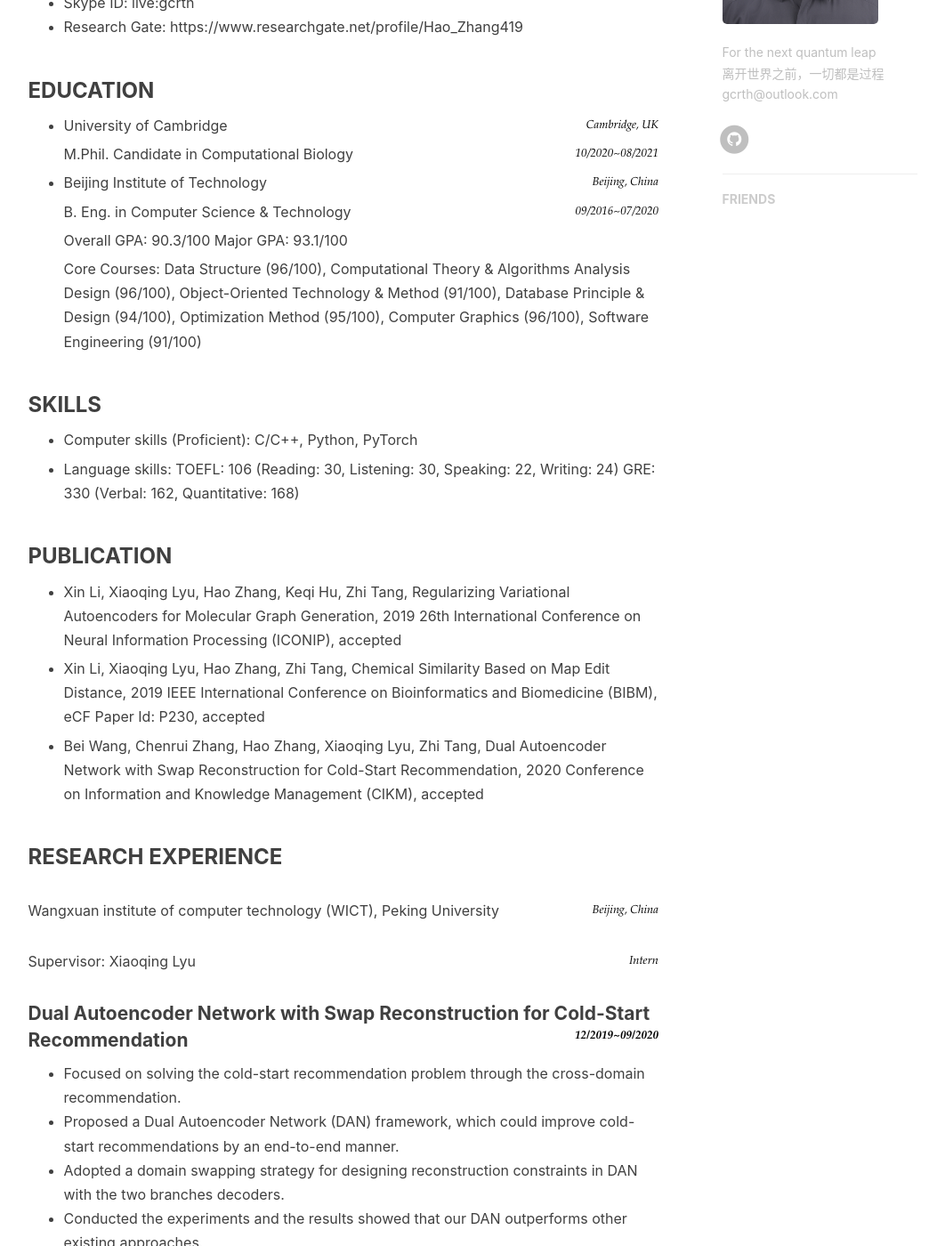
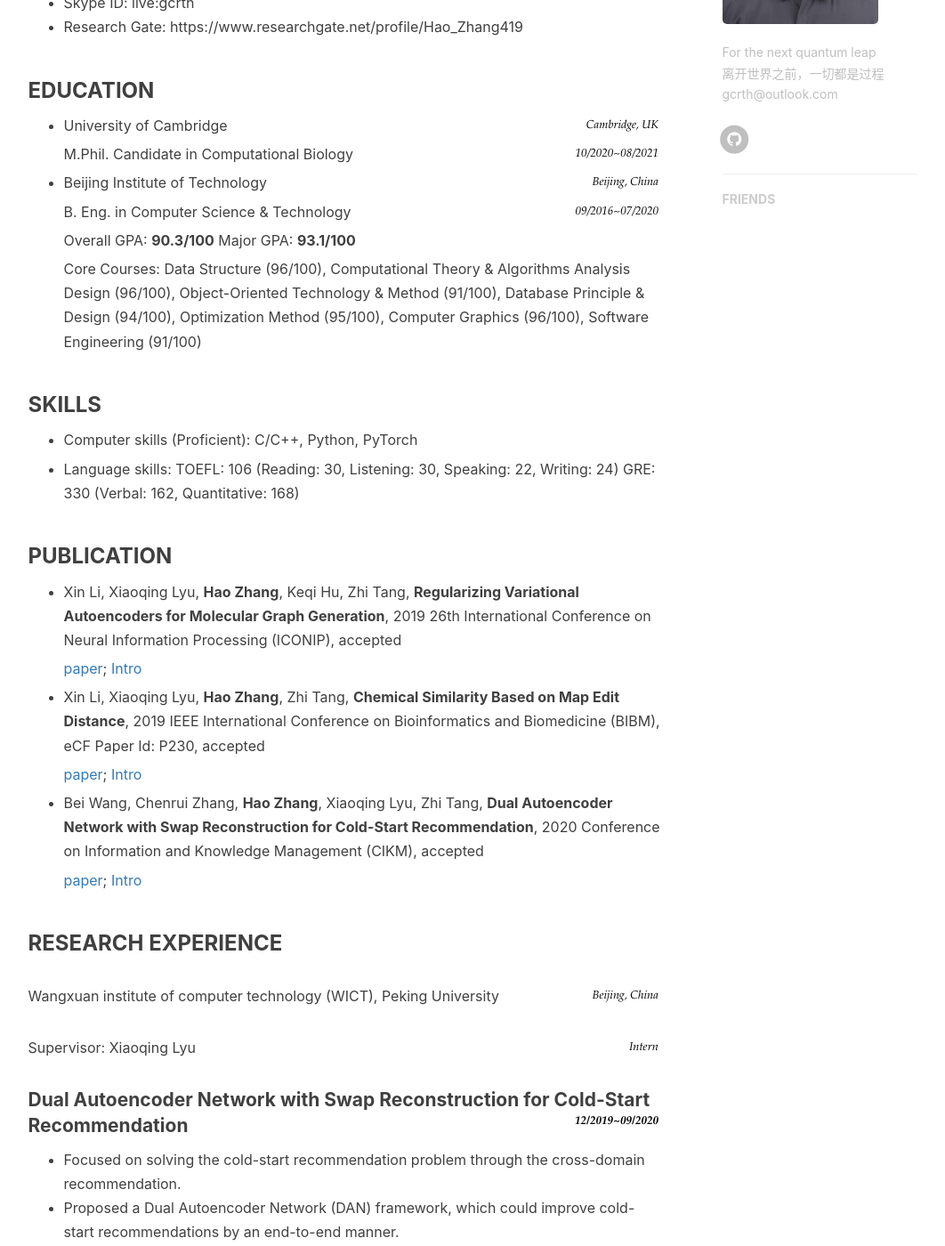
Before and after one commit to gcrth/gcrth.github.io, a Jekyll site: the page built from about.html, in a window 1280 px wide and 1400 px high, scrolled down 775 px. Shown: the whole window at 89% size, without its empty margins (136-1198 px from the left). Built offline with Jekyll 4.4.1, drawn with Linux system fonts in a browser that asks for light colours; nearby versions of some CDN libraries; comment, search, counter and statistics services are not loaded.

Commit message:
add about detail

```diff
--- a/_includes/about/en.md
+++ b/_includes/about/en.md
@@ -14,12 +14,6 @@
 * GitHub: https://github.com/gcrth
 * Skype ID: live:gcrth
 * Research Gate: https://www.researchgate.net/profile/Hao_Zhang419
-
-<!-- <div>
-<div style="float:left"></div>
-<div style="float:right"></div>
-</div>
-<br> -->
 
 ### EDUCATION
 
@@ -39,7 +33,7 @@
 
   <div class="clear" ></div>
 
-  Overall GPA: 90.3/100  Major GPA: 93.1/100
+  Overall GPA: **90.3/100**  Major GPA: **93.1/100**
 
   Core Courses: Data Structure (96/100), Computational Theory & Algorithms Analysis Design (96/100), Object-Oriented Technology & Method (91/100), Database Principle & Design (94/100), Optimization Method (95/100), Computer Graphics (96/100), Software Engineering (91/100)
 
@@ -52,11 +46,15 @@
 
 ### PUBLICATION
 
-* Xin Li, Xiaoqing Lyu, Hao Zhang, Keqi Hu, Zhi Tang, Regularizing Variational Autoencoders for Molecular Graph Generation, 2019 26th International Conference on Neural Information Processing (ICONIP), accepted
+* Xin Li, Xiaoqing Lyu, **Hao Zhang**, Keqi Hu, Zhi Tang, **Regularizing Variational Autoencoders for Molecular Graph Generation**, 2019 26th International Conference on Neural Information Processing (ICONIP), accepted
 
-* Xin Li, Xiaoqing Lyu, Hao Zhang, Zhi Tang, Chemical Similarity Based on Map Edit Distance, 2019 IEEE International Conference on Bioinformatics and Biomedicine (BIBM), eCF Paper Id: P230, accepted
+  [paper](../../paper/CIKM2020.pdf); [Intro](#paper3)
+* Xin Li, Xiaoqing Lyu, **Hao Zhang**, Zhi Tang, **Chemical Similarity Based on Map Edit Distance**, 2019 IEEE International Conference on Bioinformatics and Biomedicine (BIBM), eCF Paper Id: P230, accepted
 
-* Bei Wang, Chenrui Zhang, Hao Zhang, Xiaoqing Lyu, Zhi Tang, Dual Autoencoder Network with Swap Reconstruction for Cold-Start Recommendation, 2020 Conference on Information and Knowledge Management (CIKM), accepted
+  [paper](../../paper/bibm2019.pdf); [Intro](#paper2)
+* Bei Wang, Chenrui Zhang, **Hao Zhang**, Xiaoqing Lyu, Zhi Tang, **Dual Autoencoder Network with Swap Reconstruction for Cold-Start Recommendation**, 2020 Conference on Information and Knowledge Management (CIKM), accepted
+
+  [paper](../../paper/ICONIP2019.pdf); [Intro](#paper1)
 
 ### RESEARCH EXPERIENCE
 
@@ -70,29 +68,35 @@
 
 #### Dual Autoencoder Network with Swap Reconstruction for Cold-Start Recommendation `12/2019~09/2020`
 
-<div class="clear" ></div>
+<div class="clear" id="paper3"></div>
 
 * Focused on solving the cold-start recommendation problem through the cross-domain recommendation.
 * Proposed a Dual Autoencoder Network (DAN) framework, which could improve cold-start recommendations by an end-to-end manner.
 * Adopted a domain swapping strategy for designing reconstruction constraints in DAN with the two branches decoders.
 * Conducted the experiments and the results showed that our DAN outperforms other existing approaches.
 
+![intro_picture](../../img/about/p4.jpg)
+
 #### Chemical Similarity Based on Map Edit Distance `07/2019~09/2019`
 
-<div class="clear" ></div>
+<div class="clear" id="paper2"></div>
 
 * Accomplished the molecular classification and the molecular search with the molecular similarity, which is measured by the map edit distance (MED).
 * Showed the effectiveness of the proposed MED for graph classification tasks in the area of cheminformatics through k-Nearest Neighbors (KNN) classifier.
 * Conducted the comparison between the developed classifier and other two types of methods to investigate the effectiveness of tackling the graph classification tasks in the area of cheminformatics.
+*
+![intro_picture](../../img/about/p2.jpg)
 
 #### Generate the Molecular with Special Characteristic `12/2018~06/2019`
 
-<div class="clear" ></div>
+<div class="clear" id="paper1"></div>
 
 * Adopted Variational Autoencoders (VAEs) to operate directly on graph-structured data to generate molecular.
 * Designed an interpretable regularizer to encourage the generation of molecule with desired properties.
 * Compared with the method of generation of molecular such as: Graph based, SMILES based, and the method of generative recursive autoencoders for Shape Structures.
 * Tried to find a solution for model collapse and improve the diversity of generated molecules.
+
+![intro_picture](../../img/about/p1.jpg)
 
 ***
 
@@ -109,6 +113,11 @@
 * Took not only the number of parameters and operations, but also memory access cost into consideration while designing our light-weight model.
 * Improved the robustness of our model significantly through Adversial training.
 * Completed the comprehensive experiments and proved our model’s state-of-art performance and practical meaning that ahead of the other models.
+
+![intro_picture](../../img/about/p3.jpg)
+
+[code](https://github.com/gcrth/sr)
+
 
 ### WORKING EXPERIENCE
 
--- a/about.html
+++ b/about.html
@@ -4,6 +4,7 @@
 description: "你是我的梦想"
 header-img: "img/about-bg.jpg"
 multilingual: true
+<!-- catalog: true -->
 ---
 
 <!-- Language Selector -->
@@ -61,4 +62,7 @@
     color: #000000;
     background-color: #ffffff;
     }
+    /* p {
+        line-height: normal;
+    } */
 </style>
```
Also changed, not shown: img/about/p1.jpg (added), img/about/p2.jpg (added), img/about/p3.jpg (added), img/about/p4.jpg (added), 3 other files.
